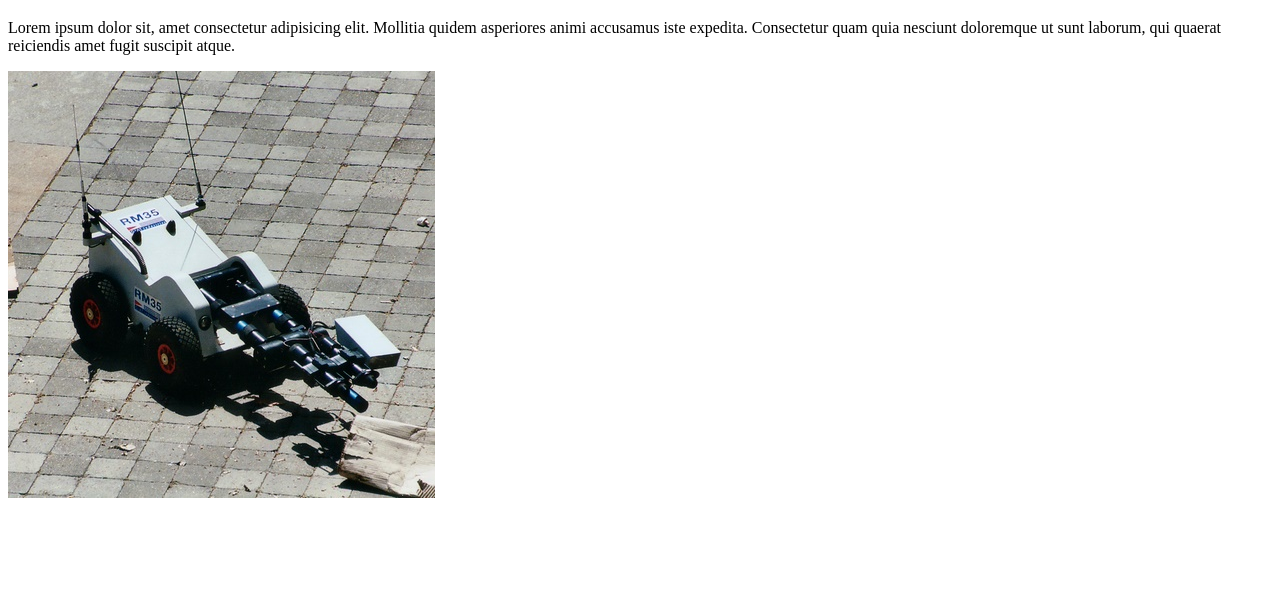
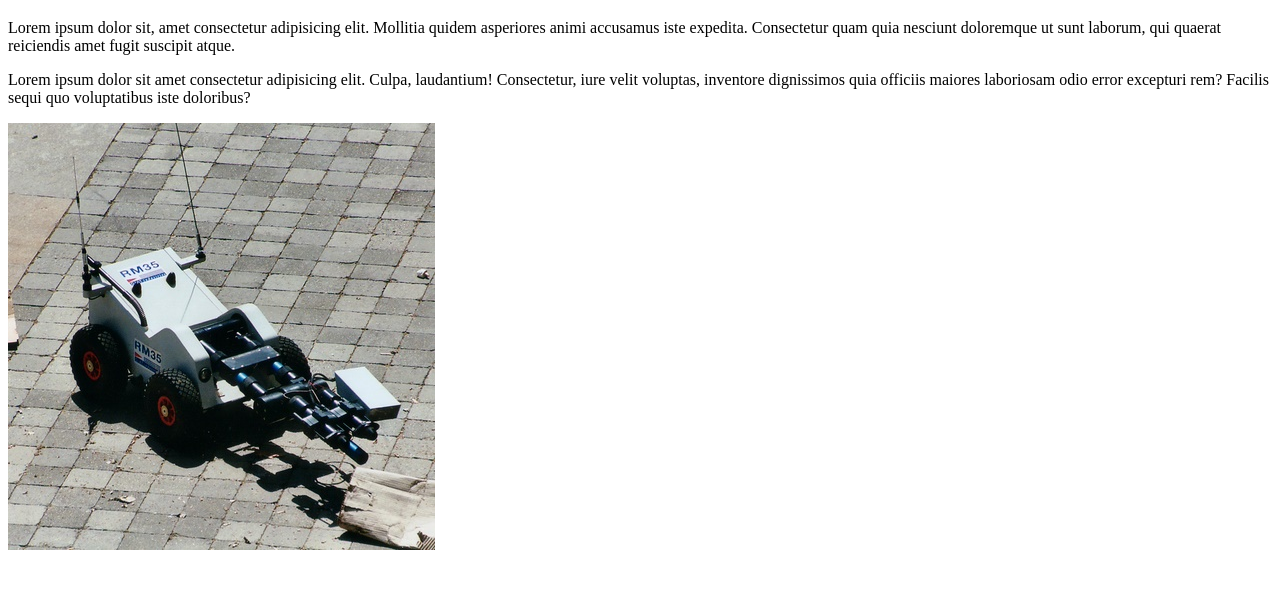
Before and after one commit to SebastianRejon/test, a plain HTML site: page index.html in a window 1280 px wide. Shown: the part 61-650 px from the top of the page. Drawn offline with Linux system fonts and the light colour scheme.

Commit message:
segundos cambio : agregado parrafo

```diff
--- a/index.html
+++ b/index.html
@@ -13,6 +13,9 @@
     <p>Lorem ipsum dolor sit, amet consectetur adipisicing elit. Mollitia quidem asperiores animi accusamus iste
         expedita. Consectetur quam quia nesciunt doloremque ut sunt laborum, qui quaerat reiciendis amet fugit suscipit
         atque.</p>
+    <p>Lorem ipsum dolor sit amet consectetur adipisicing elit. Culpa, laudantium! Consectetur, iure velit voluptas,
+        inventore dignissimos quia officiis maiores laboriosam odio error excepturi rem? Facilis sequi quo voluptatibus
+        iste doloribus?</p>
     <img src="images/home1.jpg" alt="dato">
 </body>
 
```
